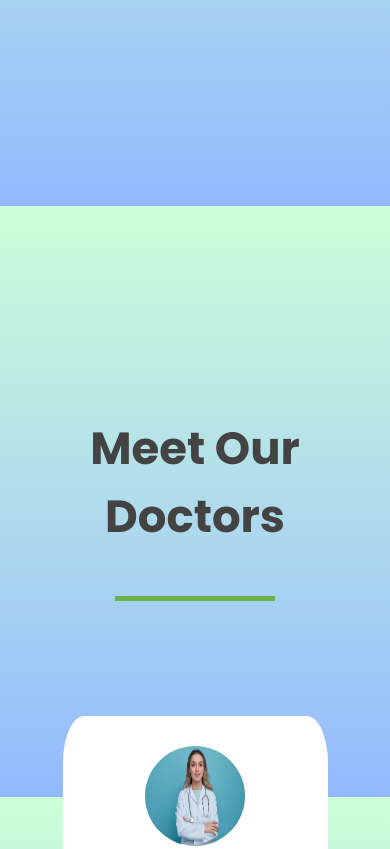
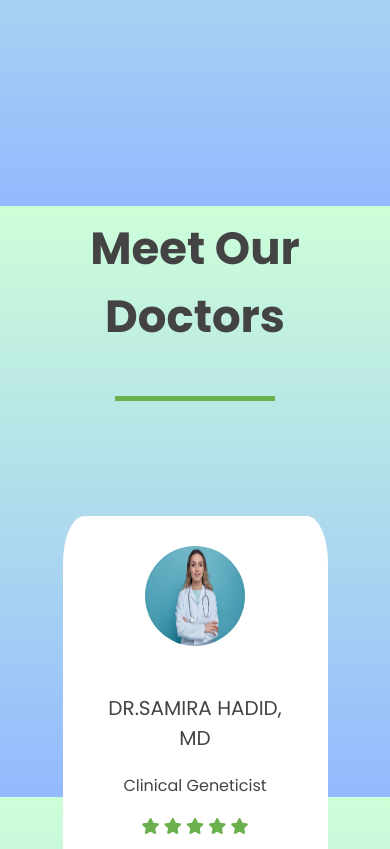
Before and after one commit to chetanrajput00000/SIH-landing1, a plain HTML site: page index.html in a window 390 px wide. Shown: the part 3340-4189 px from the top of the page. Drawn offline with Linux system fonts and the light colour scheme.

Commit message:
Update landing.css

```diff
--- a/landing.css
+++ b/landing.css
@@ -299,7 +299,7 @@
                 justify-content: center;
             }
             .testimonials{
-                margin-top: 850px;
+                margin-top: 650px;
             }
         }
 
```
